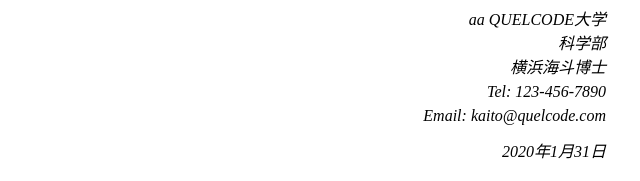
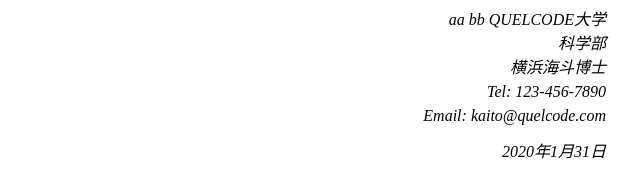
Before and after one commit to nolizerfast/markup_kadai_01_h, a plain HTML site: page index.html in a window 1280 px wide. Shown: the top 181 px of the page, 434-1074 px from the left. Drawn offline with Linux system fonts and the light colour scheme.

```diff
--- a/index.html
+++ b/index.html
@@ -39,7 +39,7 @@
 </head>
 <body>
     <address class="sender-column">
-        <p>aa QUELCODE大学</p>
+        <p>aa bb QUELCODE大学</p>
         <p>科学部</p>
         <p>横浜海斗博士</p>
         <p>Tel: 123-456-7890</p>
```
